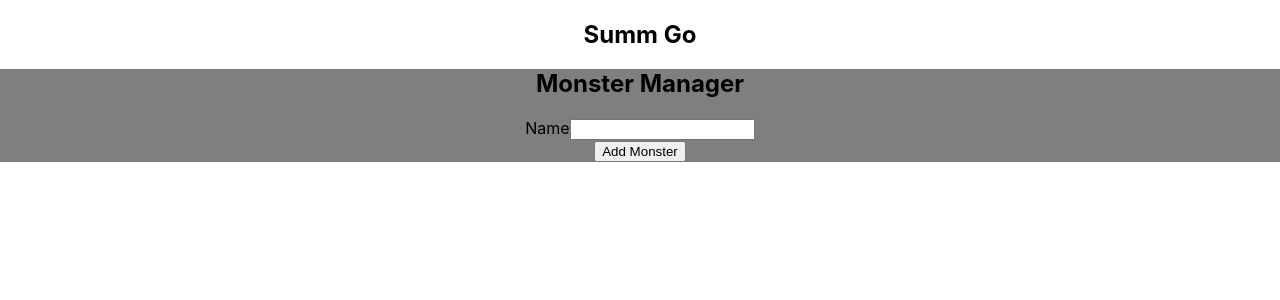
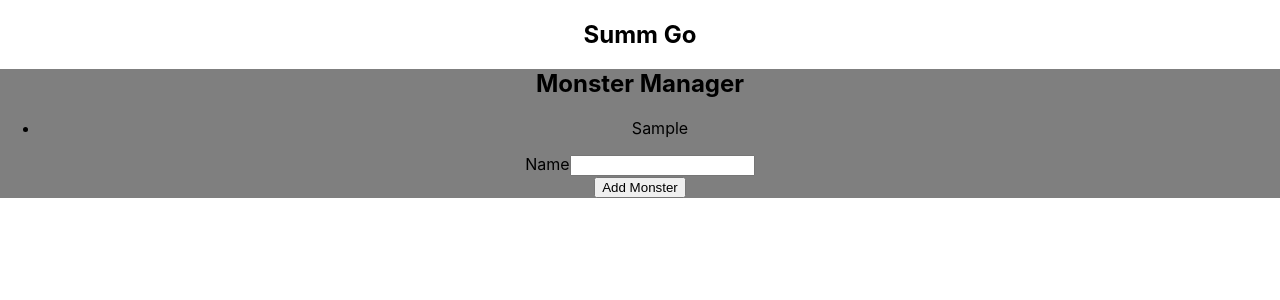
Before and after one commit to Wolven531/summ-go, a React (Create React App) app: page / in a window 1280 px wide. Both pictures are taken after typing "Sample" into the empty fields and a click on the input "Add Monster". Shown: the top 300 px of the page. Built offline with nearby package versions, Linux system fonts and the light colour scheme.

Commit message:
Introduce monster array and basic display

```diff
--- a/src/MonsterManager.js
+++ b/src/MonsterManager.js
@@ -6,7 +6,8 @@ class MonsterManager extends Component {
 	constructor(props) {
 		super(props)
 		this.state = {
-			monsterName: ''
+			monsterName: '',
+			monsters: []
 		}
 	}
 
@@ -14,6 +15,13 @@ class MonsterManager extends Component {
 		return (
 			<article className="monster-manager">
 				<h2>Monster Manager</h2>
+				<section>
+					{this.state.monsters.length === 0 && <p>No monsters</p>}
+					{this.state.monsters.length > 0 &&
+					<ul>
+						{this.state.monsters.map(monster => <li>{monster.name}</li>)}
+					</ul>}
+				</section>
 				<form onSubmit={this.addMonster}>
 					<section>
 						<label htmlFor="mon-name">Name</label>
@@ -36,7 +44,8 @@ class MonsterManager extends Component {
 			alert('Monster name required')
 			return
 		}
-		this.setState({ monsterName: '' })
+		const updatedMonsters = [...this.state.monsters].concat({ name: this.state.monsterName })
+		this.setState({ monsterName: '', monsters: updatedMonsters })
 	}
 
 	onMonsterNameChange = (evt) => {
```
